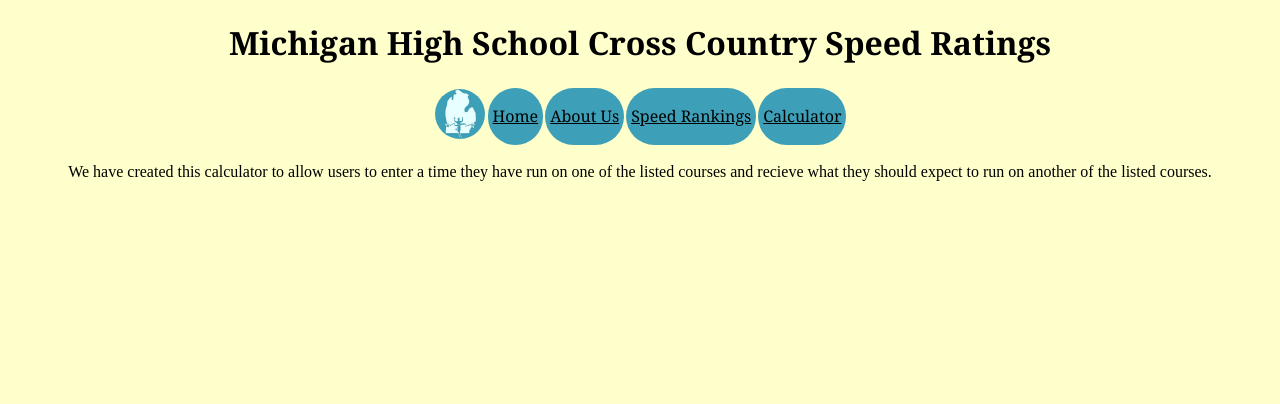
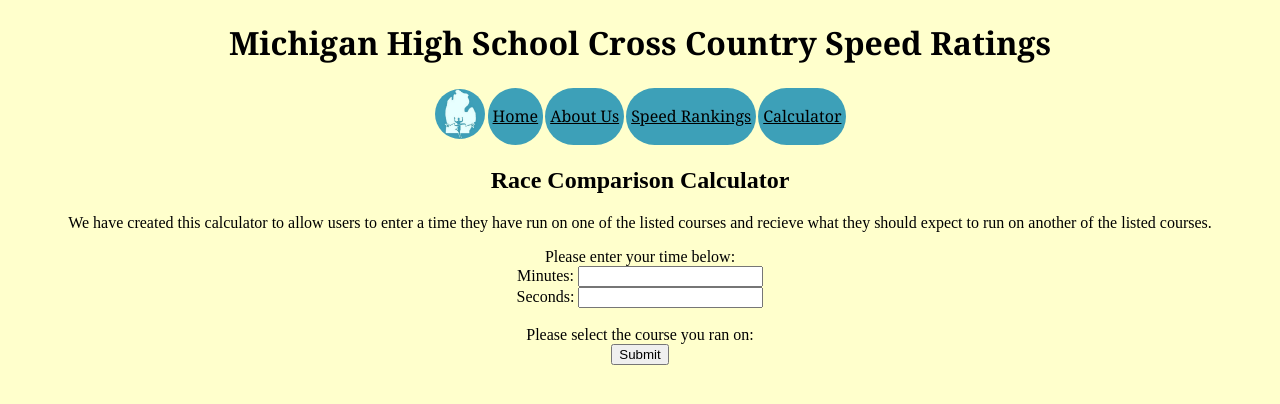
Before and after one commit to cfoley12/website_connorfoley, a Flask app: page /calculator.html in a window 1280 px wide. Shown: the top 404 px of the page. Run offline with Flask 2, Linux system fonts and the light colour scheme; data that the repository does not hold is empty; some libraries are stand-ins or nearby versions.

Commit message:
all 12/11 14:08

```diff
--- a/templates/calculator.html
+++ b/templates/calculator.html
@@ -4,9 +4,24 @@
 
 <link type="text/css" rel="stylesheet" href="/static/stylesheet.css" />
 
-<body>
-	<p>We have created this calculator to allow users to enter a time they have run on one of the listed courses and recieve what they should expect to run on another of the listed courses.</p>
-</body>
+<div>
+	<h2>Race Comparison Calculator</h2>
+	<body>
+		<p>We have created this calculator to allow users to enter a time they have run on one of the listed courses and recieve what they should expect to run on another of the listed courses.</p>
+	</body>
+</div>
+<div>
+	<form action="calculator.php" method="get">
+		Please enter your time below: <br>
+		Minutes: <input type="number" name="minutes"><br>
+		Seconds: <input type="number" name="seconds"><br><br>
+		Please select the course you ran on:<br>
+		{% for course in courses %}
+    		{{ course }}<br>
+    	{% endfor %}
+		<input type="submit" value="Submit">
+	</form>
 
+</div>
 
 {% endblock %}
--- a/views.py
+++ b/views.py
@@ -59,6 +59,14 @@
 def calculator():
     options = {}
 
-    # options['terms'] = get_terms()
+    options['courses'] = get_courses()
 
     return render_template('calculator.html', **options)
+
+@app.route('/calculator.php')
+def calculator_results():
+    options = {}
+
+    options['courses'] = get_courses()
+
+    return render_template('calculator.php', **options)
```
Also changed, not shown: 1 other file.
